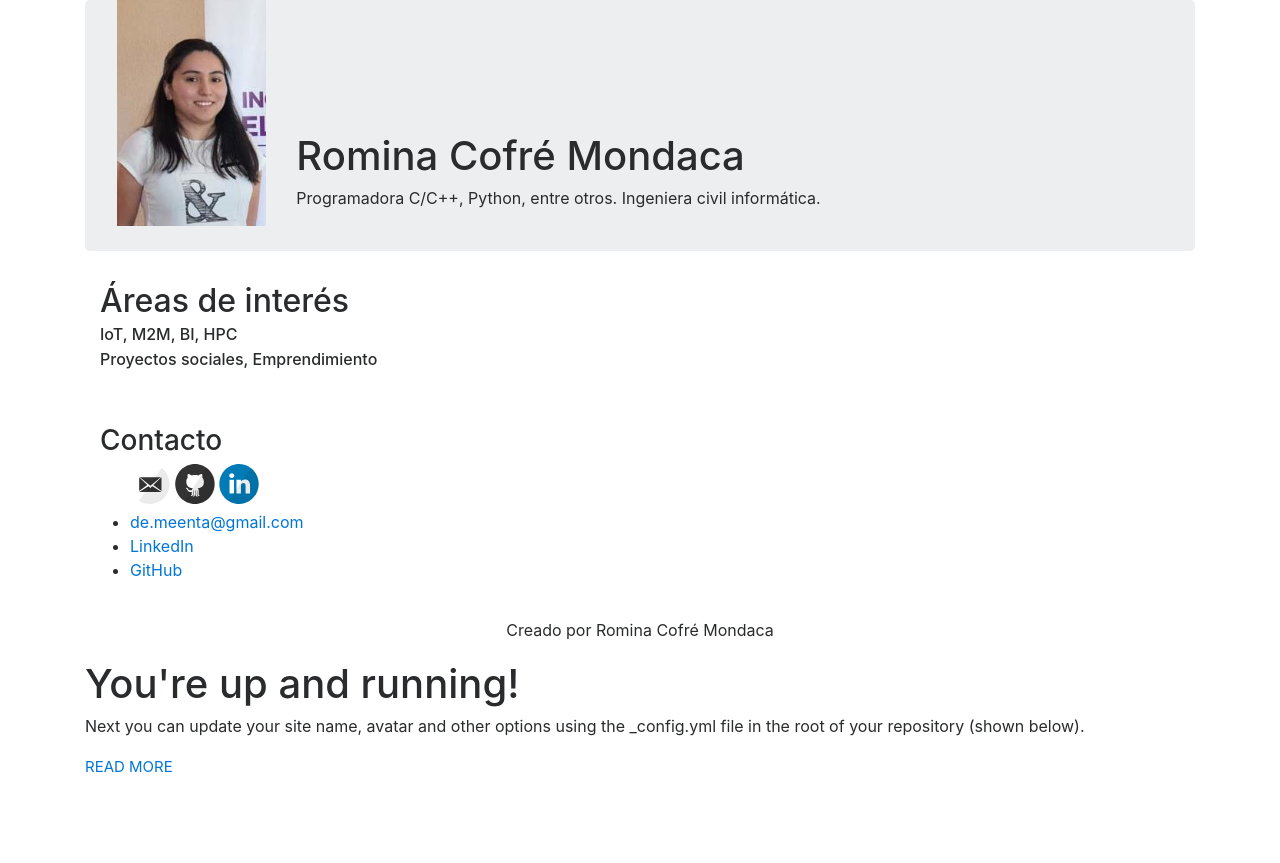
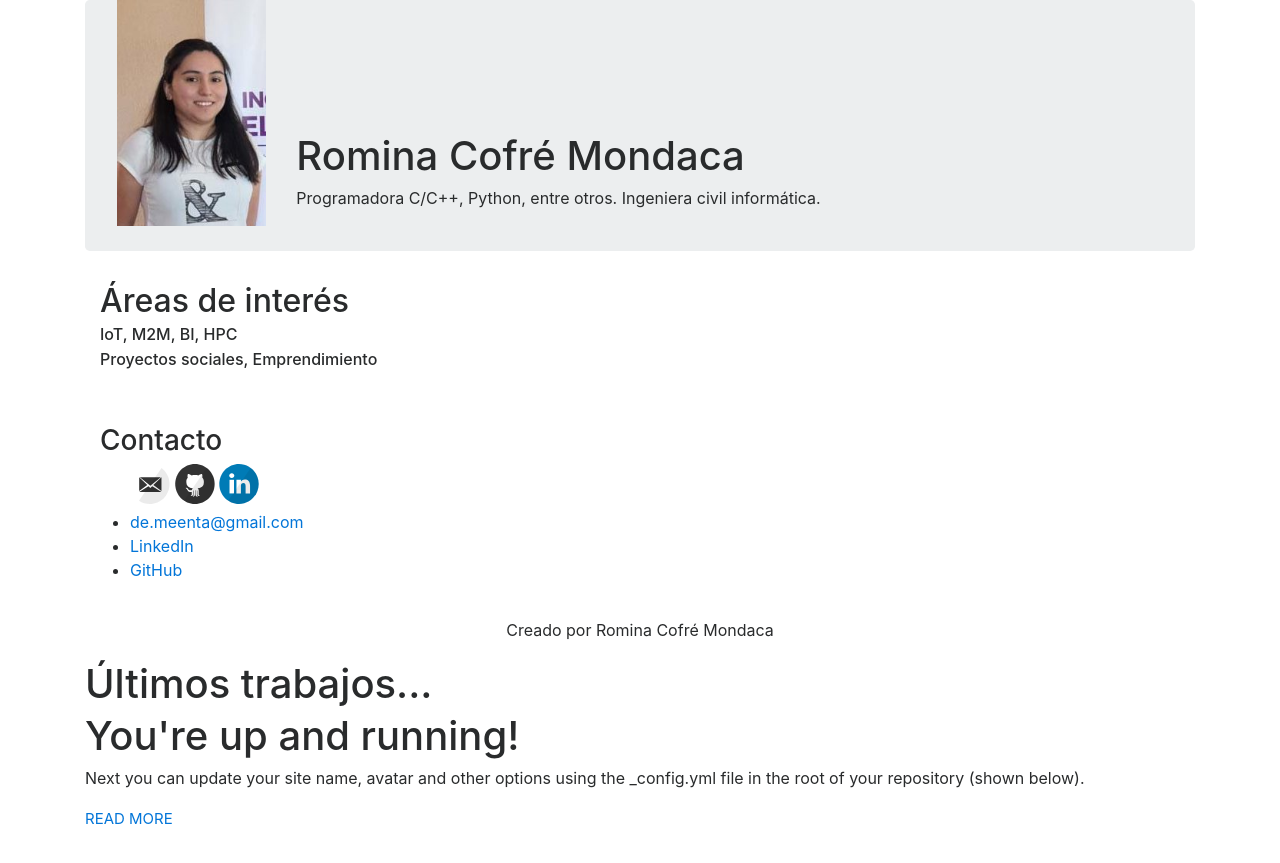
Before and after one commit to demeenta/demeenta.github.io, a Jekyll site: the page built from index.html, in a window 1280 px wide. Shown: the top 863 px of the page. Built offline with Jekyll 4.4.1, drawn with Linux system fonts in a browser that asks for light colours; nearby versions of some CDN libraries.

Commit message:
modify posts section

```diff
--- a/_layouts/default.html
+++ b/_layouts/default.html
@@ -63,11 +63,12 @@
         <footer>
           <div class="container">
               Creado por Romina Cofré Mondaca
-            </div>
+          </div>
         </footer>
       </div>
 
       <div class="col">
+        <h1>Últimos trabajos...</h1>
         {{ content }}
       </div>
 
```
